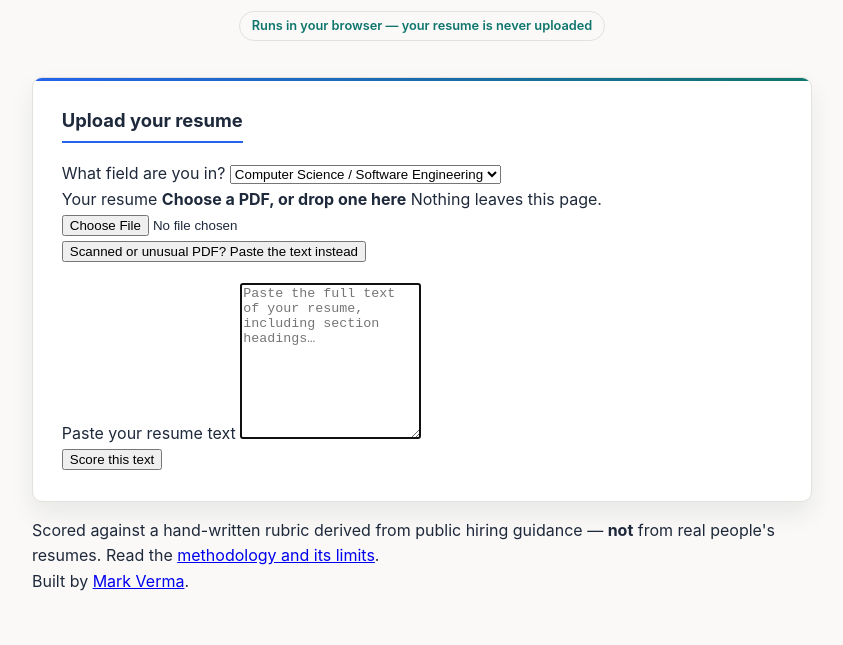
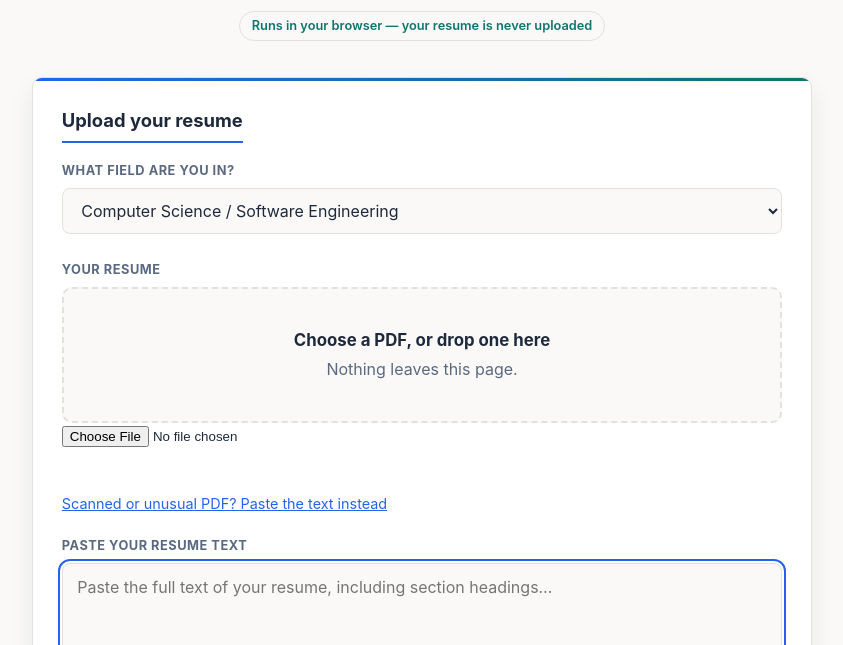
Before and after one commit to markvrma/resume-parser, a website with bundled scripts: page index.html in a window 1280 px wide. Both pictures are taken after a click on the button "Scanned or unusual PDF? Paste the text instead". Shown: the part 155-800 px from the top of the page, without its empty margins (218-1061 px from the left). Built offline with nearby package versions, Linux system fonts and the light colour scheme.

Commit message:
style: add form controls and the status line

```diff
--- a/styles.css
+++ b/styles.css
@@ -130,3 +130,108 @@ body {
   border-bottom: 2px solid var(--accent);
   display: inline-block;
 }
+
+/* --- form --------------------------------------------------------------- */
+
+.mv-label {
+  display: block;
+  font-size: 0.8em;
+  font-weight: 700;
+  text-transform: uppercase;
+  letter-spacing: 0.04em;
+  color: var(--ink-muted);
+  margin-bottom: 0.5em;
+}
+
+.mv-field {
+  margin-bottom: 1.6rem;
+}
+
+select, textarea {
+  width: 100%;
+  font: inherit;
+  color: var(--ink);
+  background: var(--paper);
+  border: 1px solid var(--border);
+  border-radius: 8px;
+  padding: 0.7em 0.9em;
+}
+
+select:focus-visible,
+textarea:focus-visible,
+.mv-drop:focus-visible,
+button:focus-visible {
+  outline: 2px solid var(--accent);
+  outline-offset: 2px;
+}
+
+option:disabled { color: var(--ink-muted); }
+
+.mv-drop {
+  display: block;
+  width: 100%;
+  border: 2px dashed var(--border);
+  border-radius: 10px;
+  background: var(--paper);
+  padding: 2.4rem 1rem;
+  text-align: center;
+  cursor: pointer;
+  color: var(--ink-muted);
+  transition: border-color 0.2s ease, color 0.2s ease, background 0.2s ease;
+}
+
+.mv-drop:hover,
+.mv-drop.is-over {
+  border-color: var(--accent);
+  color: var(--accent);
+}
+
+.mv-drop strong { display: block; color: var(--ink); font-size: 1.05em; margin-bottom: 0.2em; }
+.mv-drop.is-over { background: color-mix(in srgb, var(--accent) 6%, var(--surface)); }
+
+.mv-linkbtn {
+  background: none;
+  border: none;
+  padding: 0;
+  margin-top: 1.1rem;
+  font: inherit;
+  font-size: 0.9em;
+  color: var(--accent);
+  text-decoration: underline;
+  cursor: pointer;
+}
+
+.mv-btn {
+  font: inherit;
+  font-weight: 600;
+  color: #fff;
+  background: var(--accent);
+  border: none;
+  border-radius: 8px;
+  padding: 0.75em 1.6em;
+  cursor: pointer;
+  transition: transform 0.15s ease, filter 0.15s ease;
+}
+
+.mv-btn:hover { transform: translateY(-2px); filter: brightness(1.08); }
+.mv-btn--ghost { background: none; color: var(--accent); border: 1px solid var(--border); }
+
+@media (prefers-reduced-motion: reduce) {
+  * { transition: none !important; animation: none !important; }
+  .mv-btn:hover { transform: none; }
+}
+
+/* --- status ------------------------------------------------------------- */
+
+.mv-status {
+  margin-top: 1.2rem;
+  padding: 0.9em 1.1em;
+  border-radius: 8px;
+  border: 1px solid var(--border);
+  border-left: 3px solid var(--fair);
+  background: var(--paper);
+  font-size: 0.92em;
+  color: var(--ink-muted);
+}
+
+.mv-status--error { border-left-color: var(--poor); color: var(--ink); }
```
